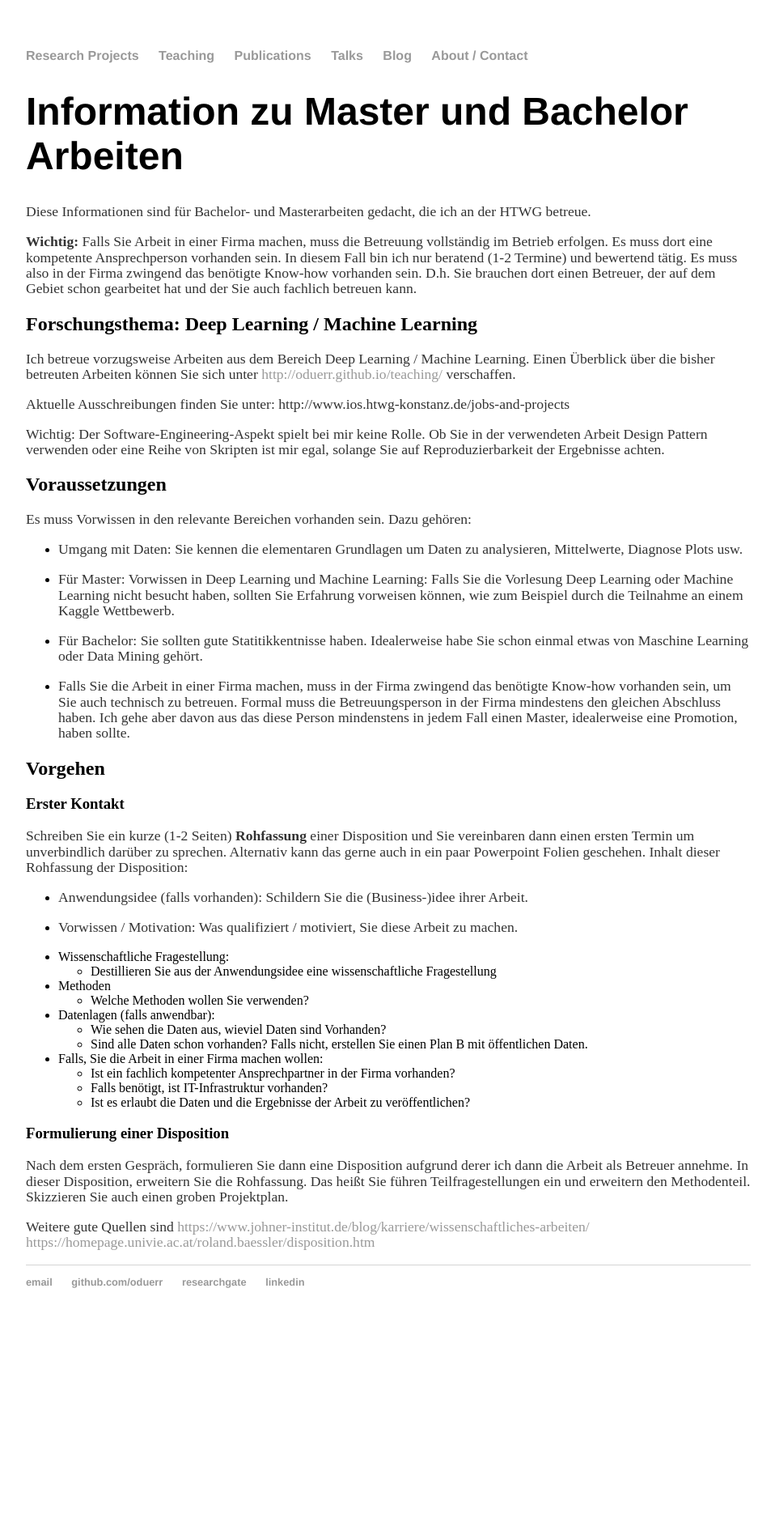
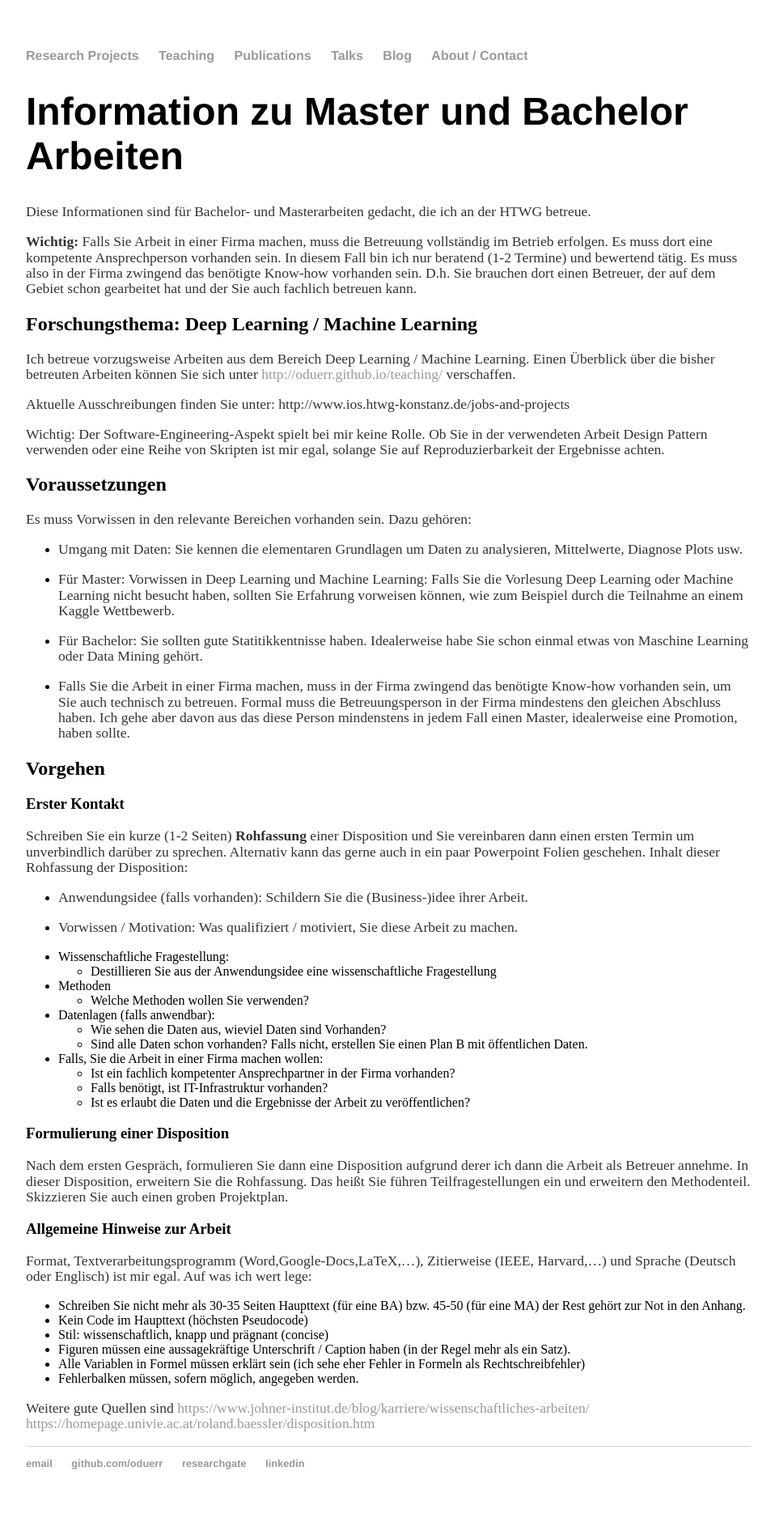
Before and after one commit to oduerr/oduerr.github.io, a Jekyll site: the page built from teaching/bama/index.md, in a window 1280 px wide. Shown: the whole page at 81% size, without its empty margins (160-1118 px from the left). Built offline with Jekyll 4.4.1, drawn with Linux system fonts in a browser that asks for light colours; before the commit the page ends 1651 px from its top, so only the background shows below that.

Commit message:
Hinweise zur ba/ma

```diff
--- a/teaching/bama/index.md
+++ b/teaching/bama/index.md
@@ -57,6 +57,20 @@ Schreiben Sie ein kurze (1-2 Seiten) **Rohfassung** einer Disposition und Sie ve
 ### Formulierung einer Disposition
 Nach dem ersten Gespräch, formulieren Sie dann eine Disposition aufgrund derer ich dann die Arbeit als Betreuer annehme. In dieser Disposition, erweitern Sie die Rohfassung. Das heißt Sie führen Teilfragestellungen ein und erweitern den Methodenteil. Skizzieren Sie auch einen groben Projektplan.
 
+### Allgemeine Hinweise zur Arbeit
+
+Format, Textverarbeitungsprogramm (Word,Google-Docs,LaTeX,...), Zitierweise (IEEE, Harvard,...) und Sprache (Deutsch oder Englisch) ist mir egal. Auf was ich wert lege:
+
+* Schreiben Sie nicht mehr als 30-35 Seiten Haupttext (für eine BA) bzw. 45-50 (für eine MA) der Rest gehört zur Not in den Anhang.
+* Kein Code im Haupttext (höchsten Pseudocode)
+* Stil: wissenschaftlich, knapp und prägnant (concise)
+* Figuren müssen eine aussagekräftige Unterschrift / Caption haben (in der Regel mehr als ein Satz).
+* Alle Variablen in Formel müssen erklärt sein (ich sehe eher Fehler in Formeln als Rechtschreibfehler)
+* Fehlerbalken müssen, sofern möglich, angegeben werden.
+
+
+
+
 Weitere gute Quellen sind
 [https://www.johner-institut.de/blog/karriere/wissenschaftliches-arbeiten/](https://www.johner-institut.de/blog/karriere/wissenschaftliches-arbeiten/)
 [https://homepage.univie.ac.at/roland.baessler/disposition.htm](https://homepage.univie.ac.at/roland.baessler/disposition.htm)
```
